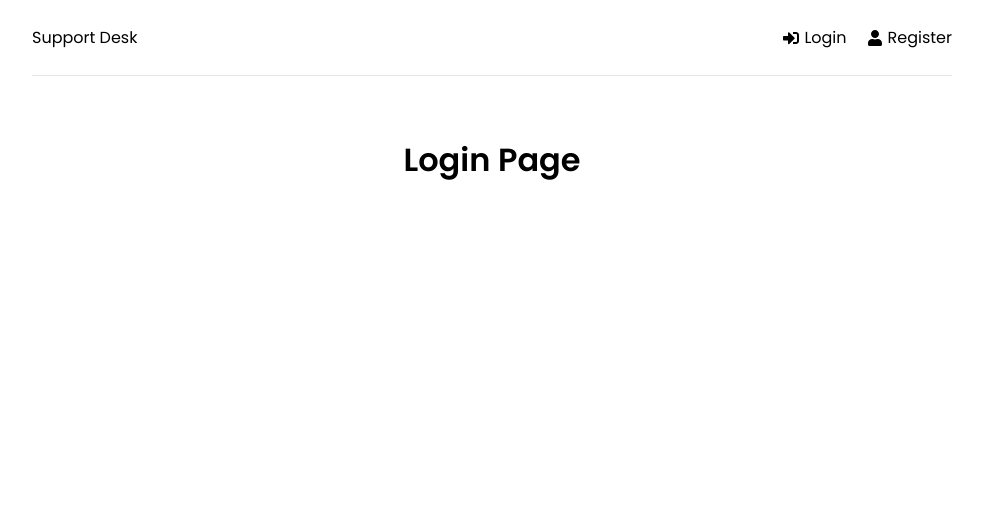
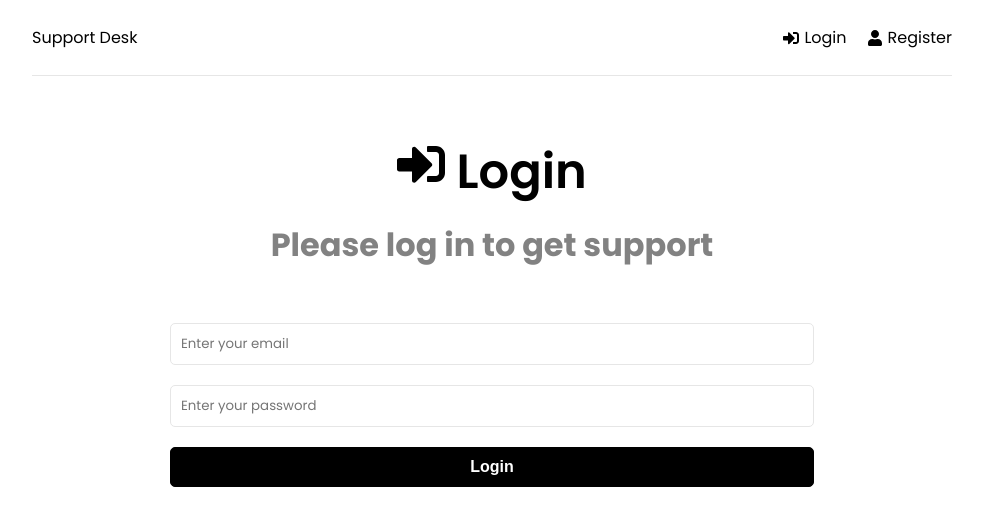
Before and after one commit to Farahat612/brad-react, a React (Create React App) app in the folder support-desk/frontend/: page /login in a window 1280 px wide. Shown: the top 526 px of the page, without its empty margins (148-1131 px from the left). Built offline with nearby package versions, Linux system fonts and the light colour scheme.

Commit message:
Login initial

```diff
--- a/support-desk/frontend/src/pages/Login.jsx
+++ b/support-desk/frontend/src/pages/Login.jsx
@@ -1,8 +1,71 @@
+import { useState } from 'react'
+import { FaSignInAlt } from 'react-icons/fa'
+import { toast } from 'react-toastify'
+
 const Login = () => {
+  // Creating a state variable to store the form data
+  const [formData, setFormData] = useState({
+    email: '',
+    password: '',
+  })
+
+  // Destructuring the form data
+  const { email, password } = formData
+
+  // Creating a function to handle form data
+  const onChange = (e) => {
+    setFormData((prevState) => ({
+      ...prevState,
+      [e.target.name]: e.target.value,
+    }))
+  }
+
+  // Creating a function to handle form submission
+  const onSubmit = (e) => {
+    e.preventDefault()
+    console.log(formData)
+  }
   return (
-    <div>
-      <h1>Login Page</h1>
-    </div>
+    <>
+      <section className='heading'>
+        <h1>
+          <FaSignInAlt /> Login
+        </h1>
+        <p>Please log in to get support</p>
+      </section>
+
+      <section className='form' onSubmit={onSubmit}>
+        <form>
+          <div className='form-group'>
+            <input
+              className='form-control'
+              type='email'
+              placeholder='Enter your email'
+              id='email'
+              name='email'
+              value={email}
+              onChange={onChange}
+              required
+            />
+          </div>
+          <div className='form-group'>
+            <input
+              className='form-control'
+              type='password'
+              placeholder='Enter your password'
+              id='password'
+              name='password'
+              value={password}
+              onChange={onChange}
+              required
+            />
+          </div>
+          <div className='form-group'>
+            <button className='btn btn-block'>Login</button>
+          </div>
+        </form>
+      </section>
+    </>
   )
 }
 
```
